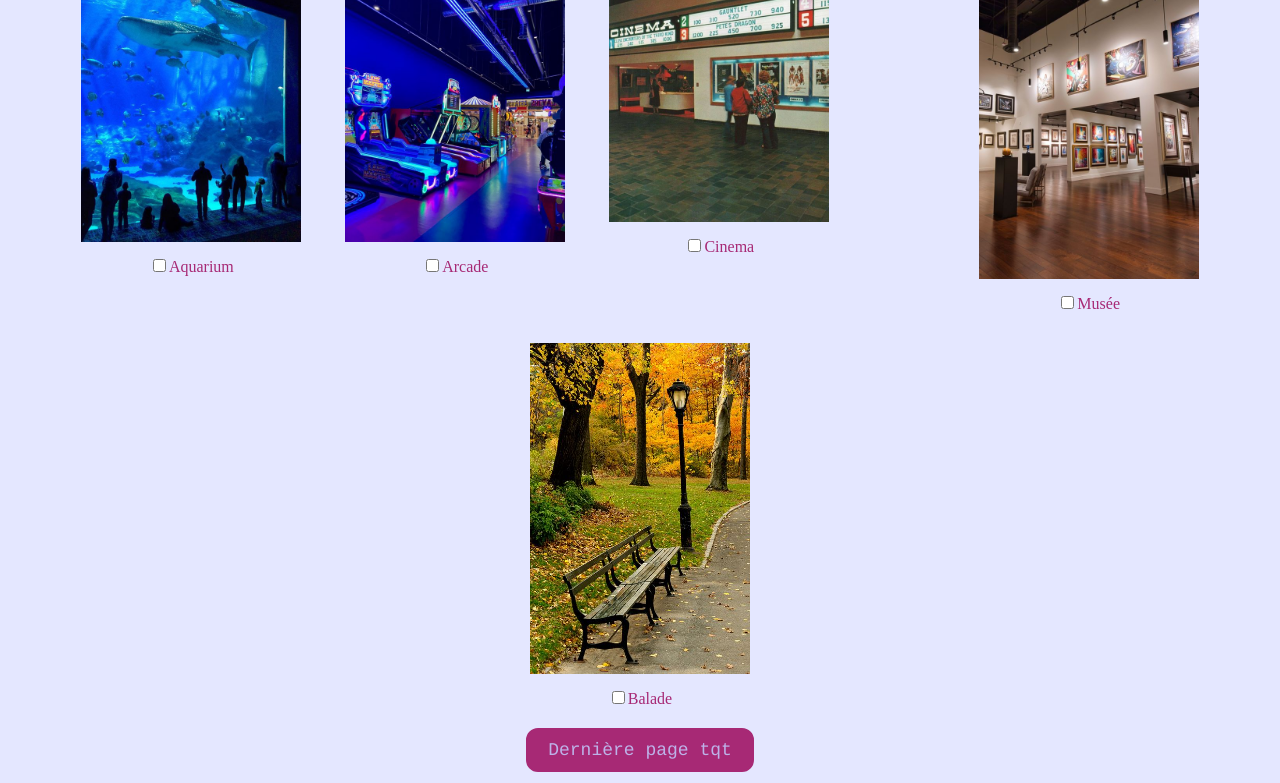
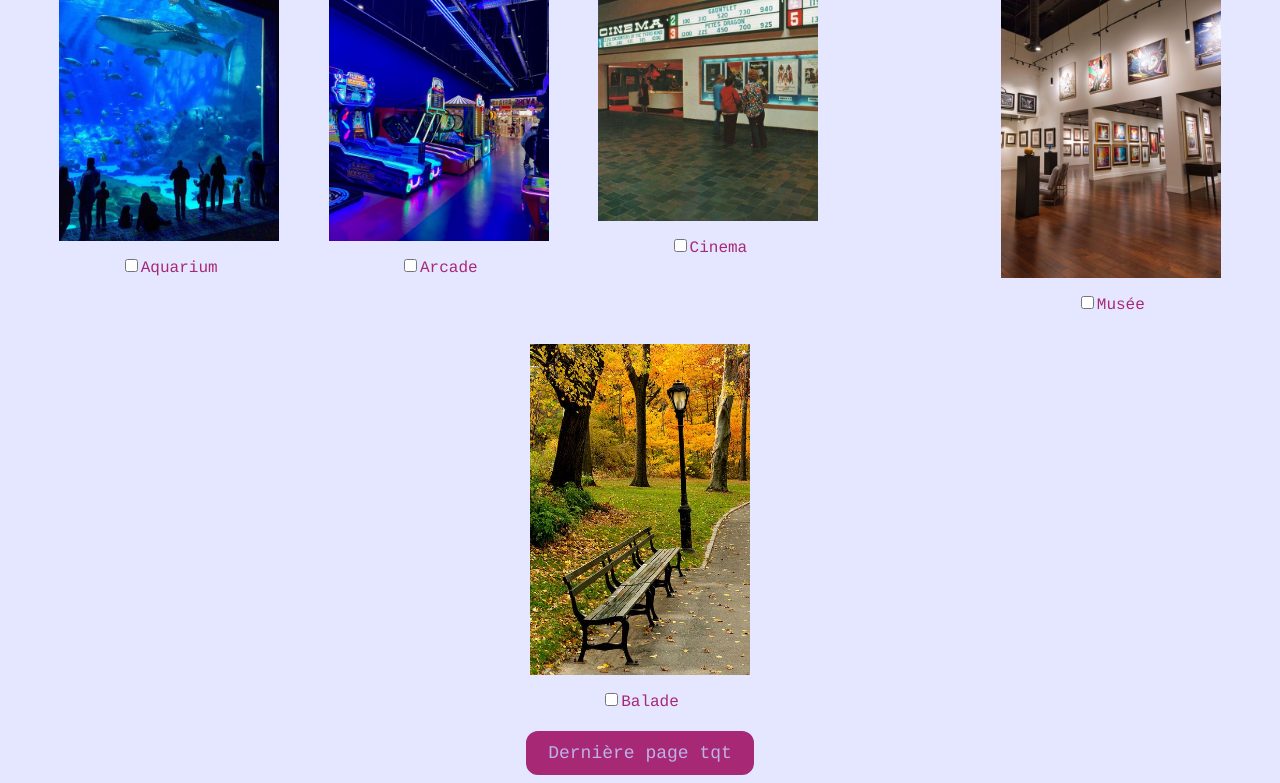
Before and after one commit to byquangthanh/valentine.github.io, a plain HTML site: page activities.html in a window 1280 px wide. Shown: the part 189-972 px from the top of the page. Drawn offline with Linux system fonts and the light colour scheme.

Commit message:
Update activities.html

```diff
--- a/activities.html
+++ b/activities.html
@@ -8,7 +8,7 @@
 		body {
 			text-align: center;
             margin-top: 30px;
-            font-family: 'Shobhika';
+            font-family: 'Courier';
             background-color:#E4E7FF;
             color: #A72975;
 		}
```
